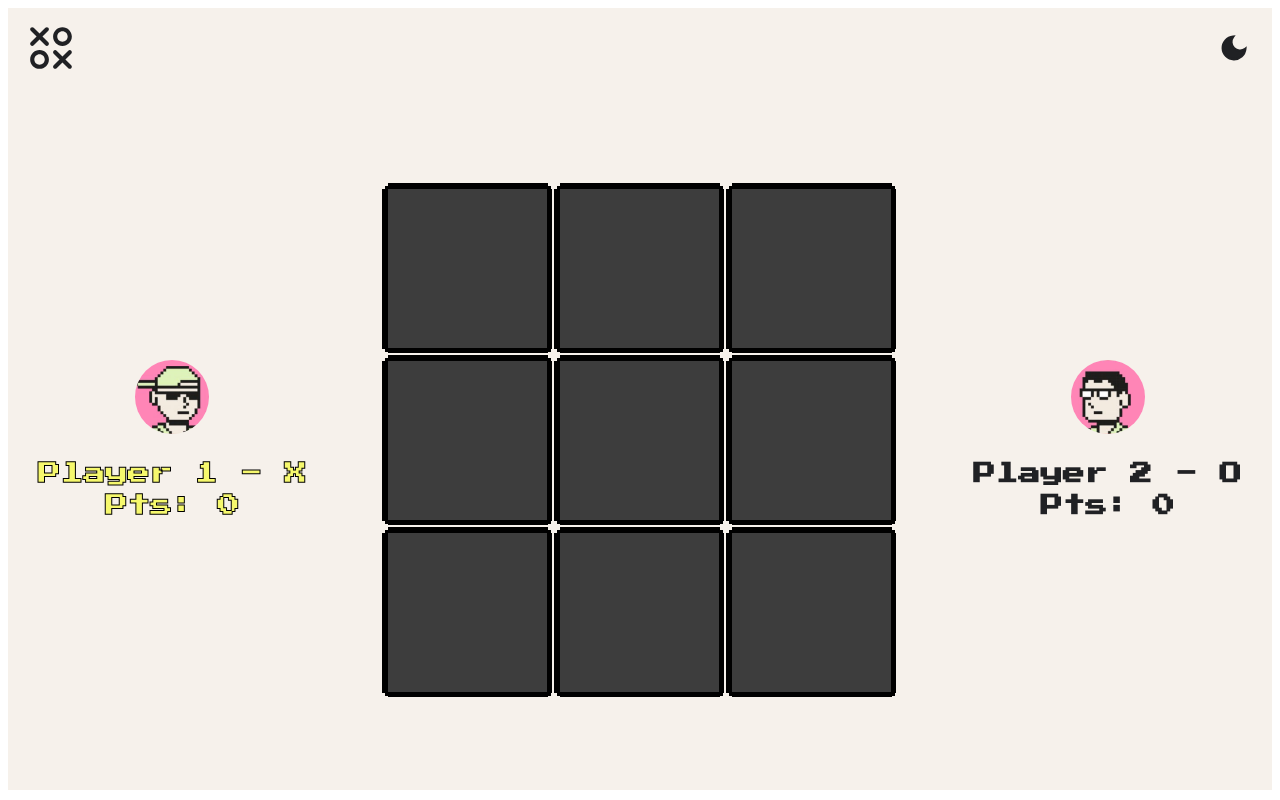
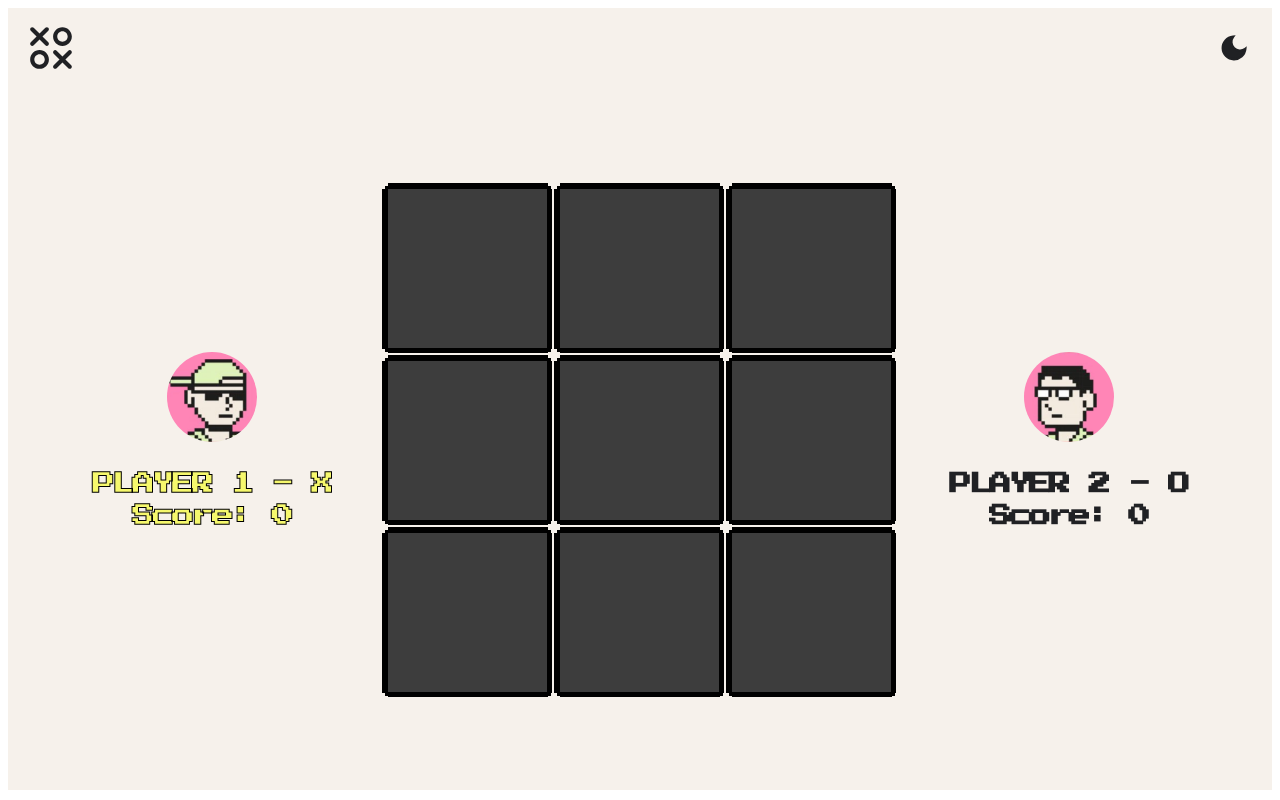
Before and after one commit to Admiralpng/tictactoeproj, a React (Create React App) app: page /game-on in a window 1280 px wide. Built offline with nearby package versions, Linux system fonts and the light colour scheme.

Commit message:
GIT COMMIT -m"respons fixed"

```diff
--- a/src/components/Game/Modal/AvatarModal.jsx
+++ b/src/components/Game/Modal/AvatarModal.jsx
@@ -11,8 +11,8 @@ import avatarp2 from '../../../assets/Avatars/avatarp2.jpg'
 import avatarp2alt from '../../../assets/Avatars/avatarp2alt.jpg'
 import { PfpOpts } from '../../../styles/Game Interface/AvatarModal.styled'
 
-const P1Opts = [avatarp1, avatarp1alt]
-const P2Opts = [avatarp2, avatarp2alt]
+const P1Avs = [avatarp1, avatarp1alt]
+const P2Avs = [avatarp2, avatarp2alt]
 
 export const SelectAvatar = ({ onConfirm }) => {
     const { gameState, updatePlayerAvatar } = useContext(GameContext)
@@ -38,9 +38,9 @@ export const SelectAvatar = ({ onConfirm }) => {
             <ModalBody>
                 <Subtitle className="scoreboard">Player 1</Subtitle>
                 <PfpOpts>
-                    {P1Opts.map((avatar, index) => (
+                    {P1Avs.map((avatar, index) => (
                         <div
-                            key={`p1-${index}`}
+                            key={`P1Avs-${index}`}
                             onClick={() => setP1Avatar(avatar)}
                             style={{
                                 cursor: 'pointer',
@@ -50,8 +50,8 @@ export const SelectAvatar = ({ onConfirm }) => {
                                 display: 'flex',
                                 alignItems: 'center',
                                 justifyContent: 'center',
-                                width: '74px',
-                                height: '74px',
+                                width: '90px',
+                                height: '90px',
                                 flexShrink: 0
                             }}
                         >
@@ -61,7 +61,7 @@ export const SelectAvatar = ({ onConfirm }) => {
                 </PfpOpts>
                 <Subtitle className="scoreboard" style={{ marginTop: '10px' }}>Player 2</Subtitle>
                 <PfpOpts>
-                    {P2Opts.map((avatar, index) => (
+                    {P2Avs.map((avatar, index) => (
                         <div
                             key={`p2-${index}`}
                             onClick={() => setP2Avatar(avatar)}
@@ -73,8 +73,8 @@ export const SelectAvatar = ({ onConfirm }) => {
                                 display: 'flex',
                                 alignItems: 'center',
                                 justifyContent: 'center',
-                                width: '74px',
-                                height: '74px',
+                                width: '90px',
+                                height: '90px',
                                 flexShrink: 0
                             }}
                         >
--- a/src/components/Game/Player.jsx
+++ b/src/components/Game/Player.jsx
@@ -5,9 +5,9 @@ import { PlayerScoreBoard, PlayerAvatar } from '../../styles/Game Interface/Scor
 export const Player = ({ player, playerTurn }) => {
     return (
         <PlayerScoreBoard playerTurn={playerTurn ?? false}>
-            <PlayerAvatar src={player.avatar} alt={`${player.name} avatar`} />
-            <div>{player.name} - {player.char}</div>
-            <div>Pts: {player.score}</div>
+            <PlayerAvatar src={player.avatar} alt={`${player.name} Avatar`} />
+            <div>{player.name.toUpperCase()} - {player.char}</div>
+            <div>Score: {player.score}</div>
         </PlayerScoreBoard>
     )
 }
--- a/src/contexts/GameContext.js
+++ b/src/contexts/GameContext.js
@@ -38,13 +38,11 @@ export const GameContextProvider = (props) => {
                 char: "X",
                 name: "Player 1",
                 score: 0,
-                avatar: gameState.player1.avatar
             },
             player2: {
                 char: "O",
                 name: "Player 2",
                 score: 0,
-                avatar: gameState.player2.avatar
             },
             turn: "X"
         })
--- a/src/styles/Game Interface/AvatarModal.styled.js
+++ b/src/styles/Game Interface/AvatarModal.styled.js
@@ -6,7 +6,4 @@ export const PfpOpts = styled.div `
     gap: 10px;
     justify-content: center;
     flex-wrap: wrap;
-    border: 2px solid ${({playerTurn}) => playerTurn ? "rgb(246, 248, 109)" : "${(props) => props.theme.colors.avatar}"};;
-
-,
 `
--- a/src/styles/Game Interface/ScoreBoard.styled.js
+++ b/src/styles/Game Interface/ScoreBoard.styled.js
@@ -10,6 +10,7 @@ export const PlayerScoreBoard = styled.div`
     font-size: 1.4rem;
     font-weight: 800;
     line-height: 1.4;
+    letter-spacing: -2.5px;
     color: ${(props) => props.theme.colors.text};
     -webkit-text-fill-color: ${({playerTurn}) => playerTurn ? "rgb(246, 248, 109)" : "${(props) => props.theme.colors.text}"};
     -webkit-text-stroke: ${({playerTurn}) => playerTurn ? "1px black" : "1px transparent"};
@@ -23,9 +24,13 @@ export const PlayerScoreBoard = styled.div`
 
 export const PlayerAvatar = styled.img`
   border-radius: 9999px;
-  width: 74px;
-  height: 74px;
+  width: 90px;
+  height: 90px;
   margin-bottom: 25px;
+  padding: 2px;
+  border: ${({playerTurn}) => playerTurn ?
+  "2px solid rgb(246, 248, 109)" : `2px solid ${(props) => props.theme.colors.avatar}`};
+
 ,
   ${(props) => props.theme.media.mobile} {
     width: 65px;
--- a/src/styles/General.styled.js
+++ b/src/styles/General.styled.js
@@ -23,7 +23,7 @@ export const Subtitle = styled.h2`
 export const Container = styled.div`
     display: flex;
     flex-direction: ${(props) => props.columnBased ? "column" : "row"};
-    justify-content: space-between;
+    justify-content: space-evenly;
     text-align: center;
     align-items: center;
     padding: 18px 30px;
@@ -31,7 +31,9 @@ export const Container = styled.div`
     max-width: 100%;
     background-color: ${(props) => props.theme.colors.primary};
     ${(props) => props.theme.media.mobile} {
-      padding: 18px;
-      column-gap: 8px;
+        padding: 18px;
+        column-gap: 8px;
+        flex-direction: column;
+
     }
 `;
```
